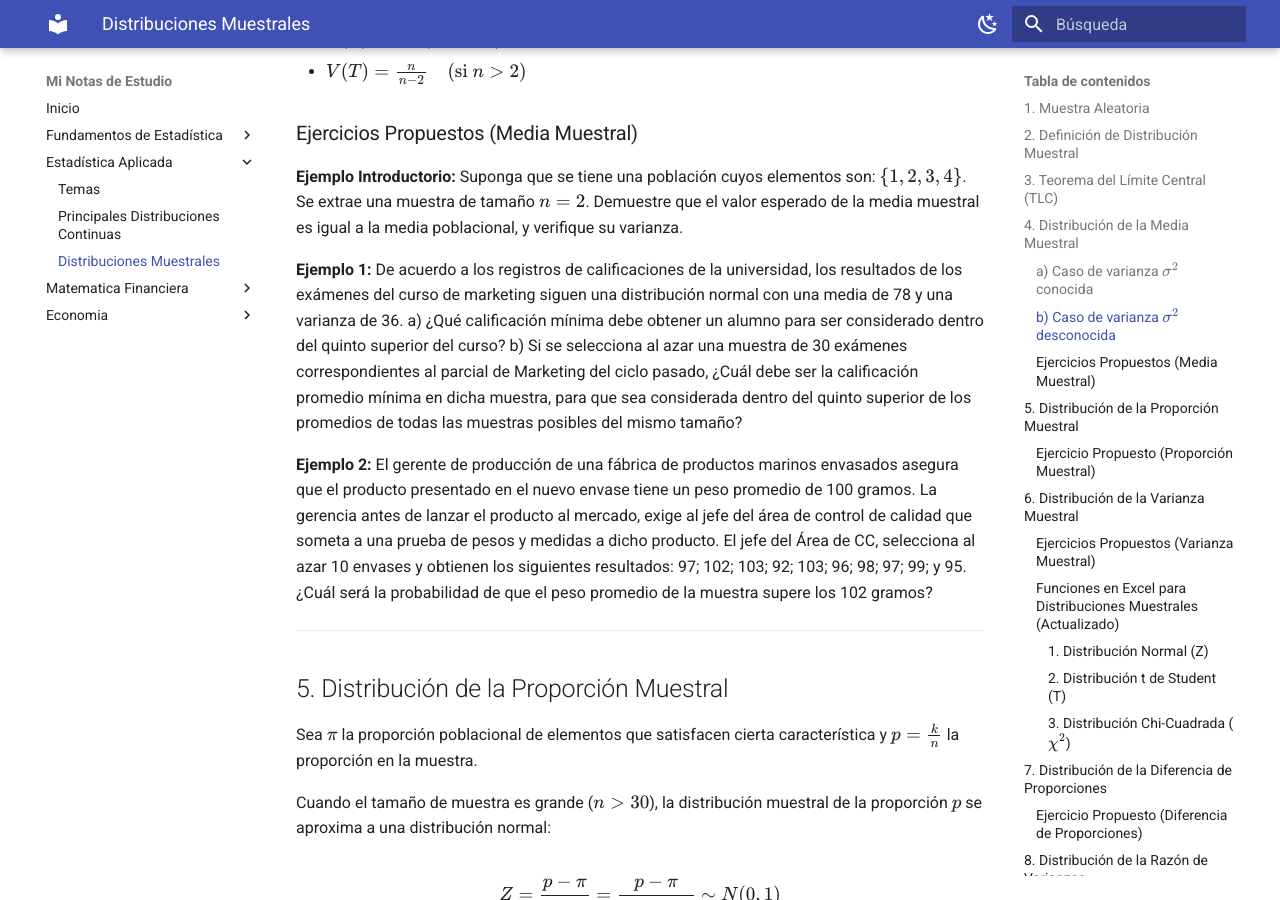
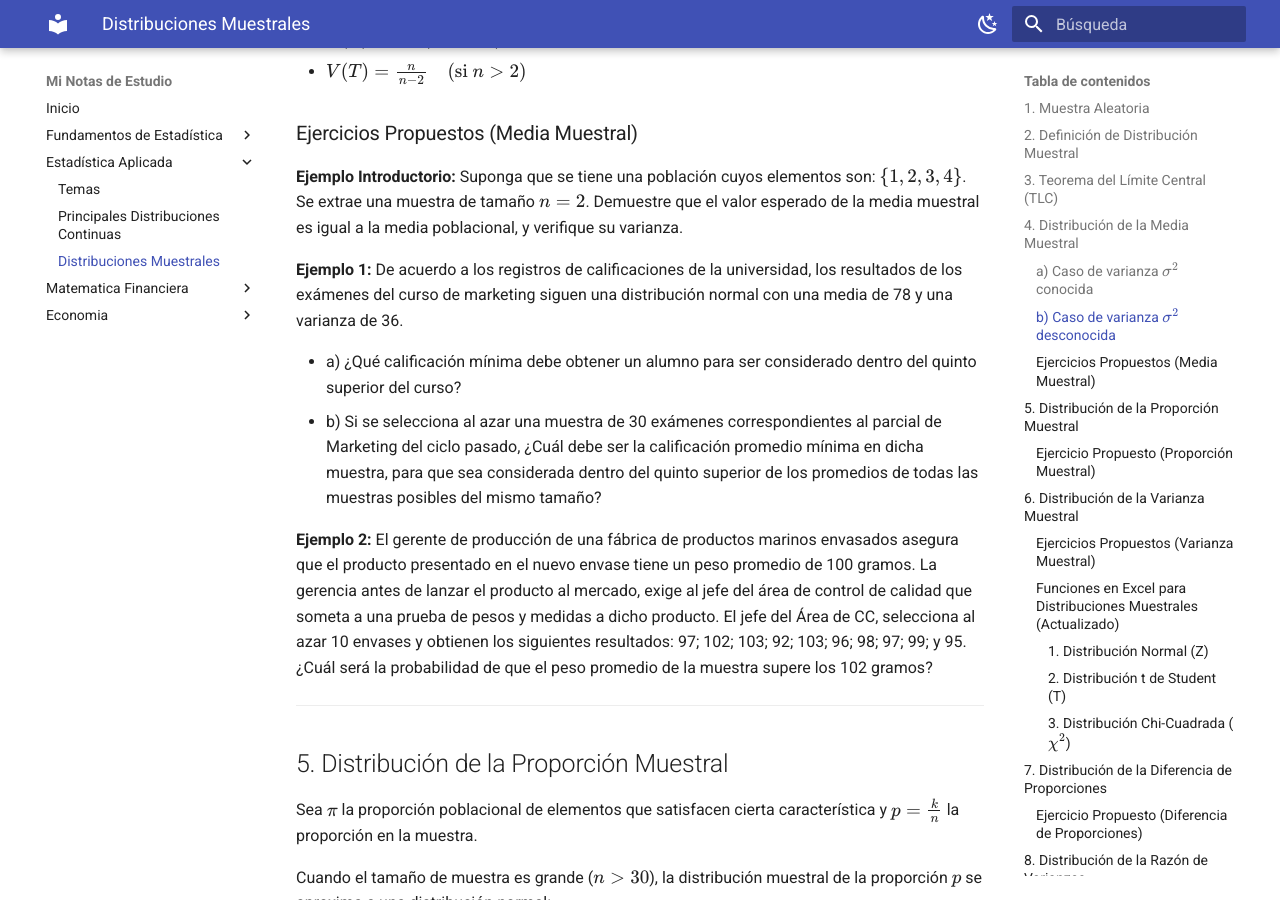
Before and after one commit to fidelysla/docs-project, an MkDocs documentation site: the page built from docs/estadistica-aplicada/distribuciones-muestrales.md, in a window 1280 px wide and 900 px high, scrolled down 3314 px. Built offline with MkDocs 1.6.1 and Material for MkDocs 9.7.7, drawn with Linux system fonts in a browser that asks for light colours.

```diff
--- a/docs/estadistica-aplicada/distribuciones-muestrales.md
+++ b/docs/estadistica-aplicada/distribuciones-muestrales.md
@@ -110,8 +110,9 @@ Para una variable $T \sim t_{(n)}$ con $n$ grados de libertad, se tiene:
 **Ejemplo Introductorio:** Suponga que se tiene una población cuyos elementos son: $\{ 1, 2, 3, 4 \}$. Se extrae una muestra de tamaño $n = 2$. Demuestre que el valor esperado de la media muestral es igual a la media poblacional, y verifique su varianza.
 
 **Ejemplo 1:** De acuerdo a los registros de calificaciones de la universidad, los resultados de los exámenes del curso de marketing siguen una distribución normal con una media de 78 y una varianza de 36.
-a) ¿Qué calificación mínima debe obtener un alumno para ser considerado dentro del quinto superior del curso?
-b) Si se selecciona al azar una muestra de 30 exámenes correspondientes al parcial de Marketing del ciclo pasado, ¿Cuál debe ser la calificación promedio mínima en dicha muestra, para que sea considerada dentro del quinto superior de los promedios de todas las muestras posibles del mismo tamaño?
+
+- a) ¿Qué calificación mínima debe obtener un alumno para ser considerado dentro del quinto superior del curso?
+- b) Si se selecciona al azar una muestra de 30 exámenes correspondientes al parcial de Marketing del ciclo pasado, ¿Cuál debe ser la calificación promedio mínima en dicha muestra, para que sea considerada dentro del quinto superior de los promedios de todas las muestras posibles del mismo tamaño?
 
 **Ejemplo 2:** El gerente de producción de una fábrica de productos marinos envasados asegura que el producto presentado en el nuevo envase tiene un peso promedio de 100 gramos. La gerencia antes de lanzar el producto al mercado, exige al jefe del área de control de calidad que someta a una prueba de pesos y medidas a dicho producto. El jefe del Área de CC, selecciona al azar 10 envases y obtienen los siguientes resultados: 97; 102; 103; 92; 103; 96; 98; 97; 99; y 95. ¿Cuál será la probabilidad de que el peso promedio de la muestra supere los 102 gramos?
 
```
